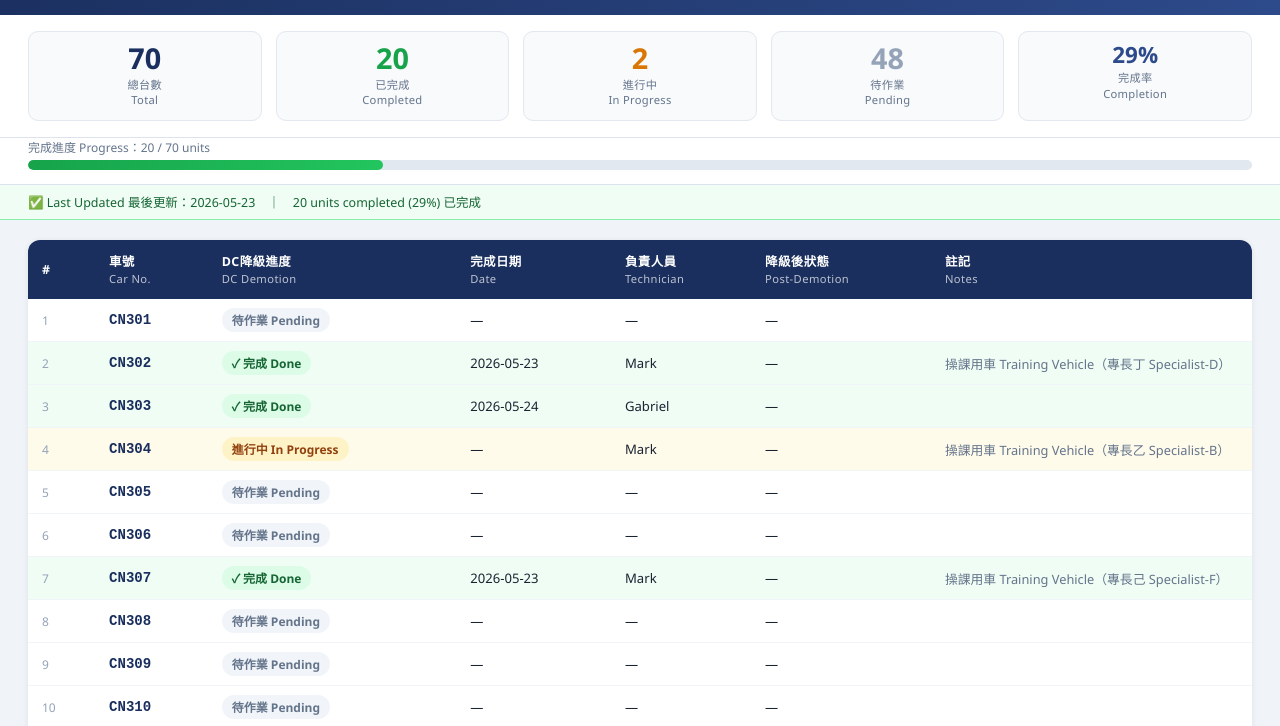
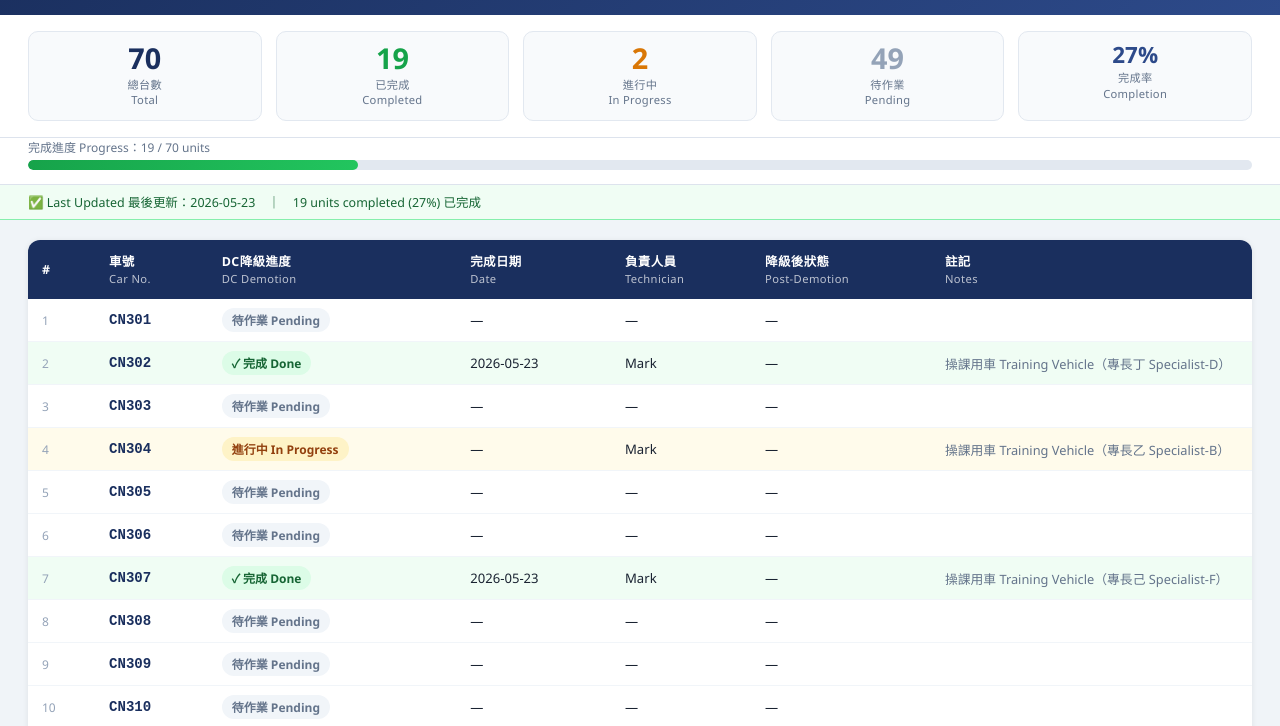
Before and after one commit to gabrielliou026-max/cn301-370-tracker, a plain HTML site: page index.html in a window 1280 px wide. Shown: the part 68-794 px from the top of the page. Drawn offline with Linux system fonts and the light colour scheme.

Commit message:
進度更新 2026-05-24 19:46

```diff
--- a/index.html
+++ b/index.html
@@ -211,7 +211,6 @@ const LAST_UPDATED = "2026-05-23"; // v3
 const DATA = [
   // ── 已完成 Completed ──
   { car: "CN302", status: "完成", date: "2026-05-23", person: "Mark", afterStatus: "—", note: "操課用車 Training Vehicle（專長丁 Specialist-D）" },
-  { car: "CN303", status: "完成", date: "2026-05-24", person: "Gabriel", afterStatus: "—", note: "" },
   { car: "CN307", status: "完成", date: "2026-05-23", person: "Mark", afterStatus: "—", note: "操課用車 Training Vehicle（專長己 Specialist-F）" },
   { car: "CN321", status: "完成", date: "2026-05-23", person: "Mark", afterStatus: "—", note: "" },
   { car: "CN323", status: "完成", date: "2026-05-23", person: "Mark", afterStatus: "—", note: "" },
```
